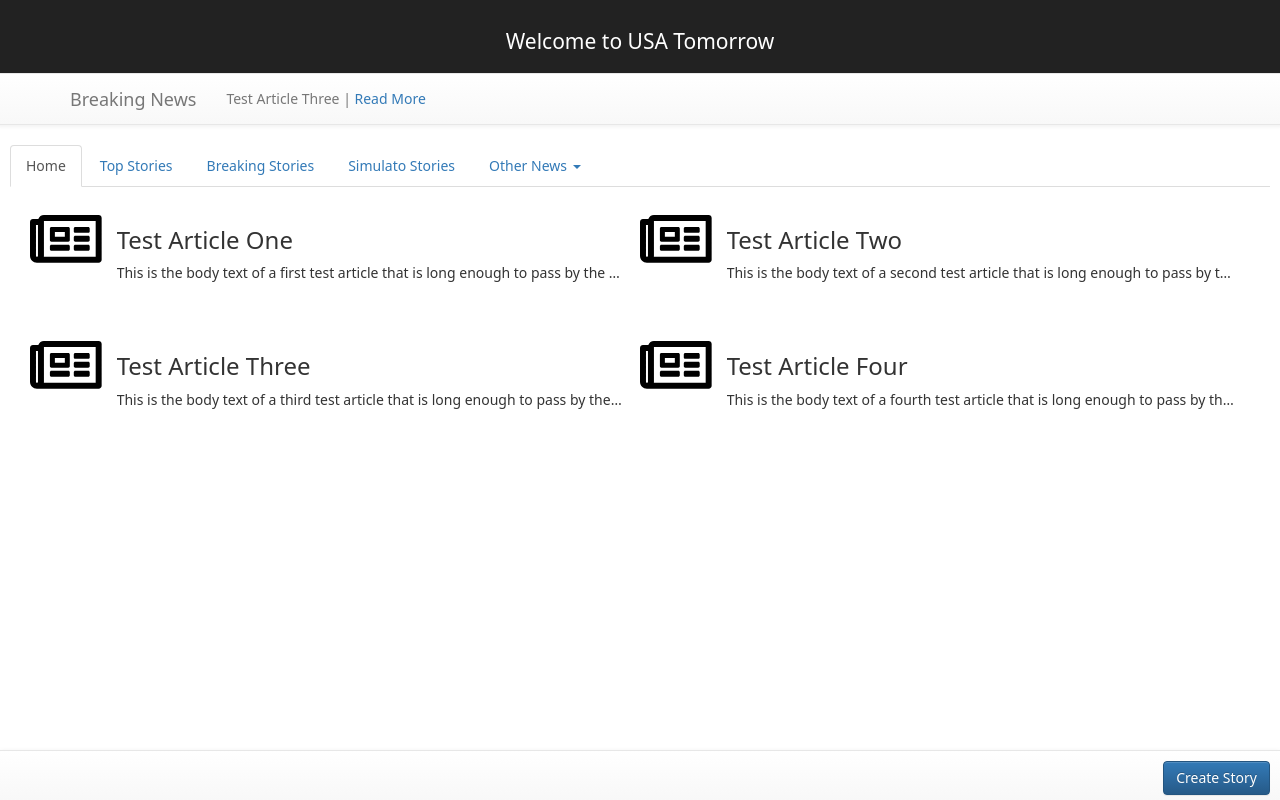
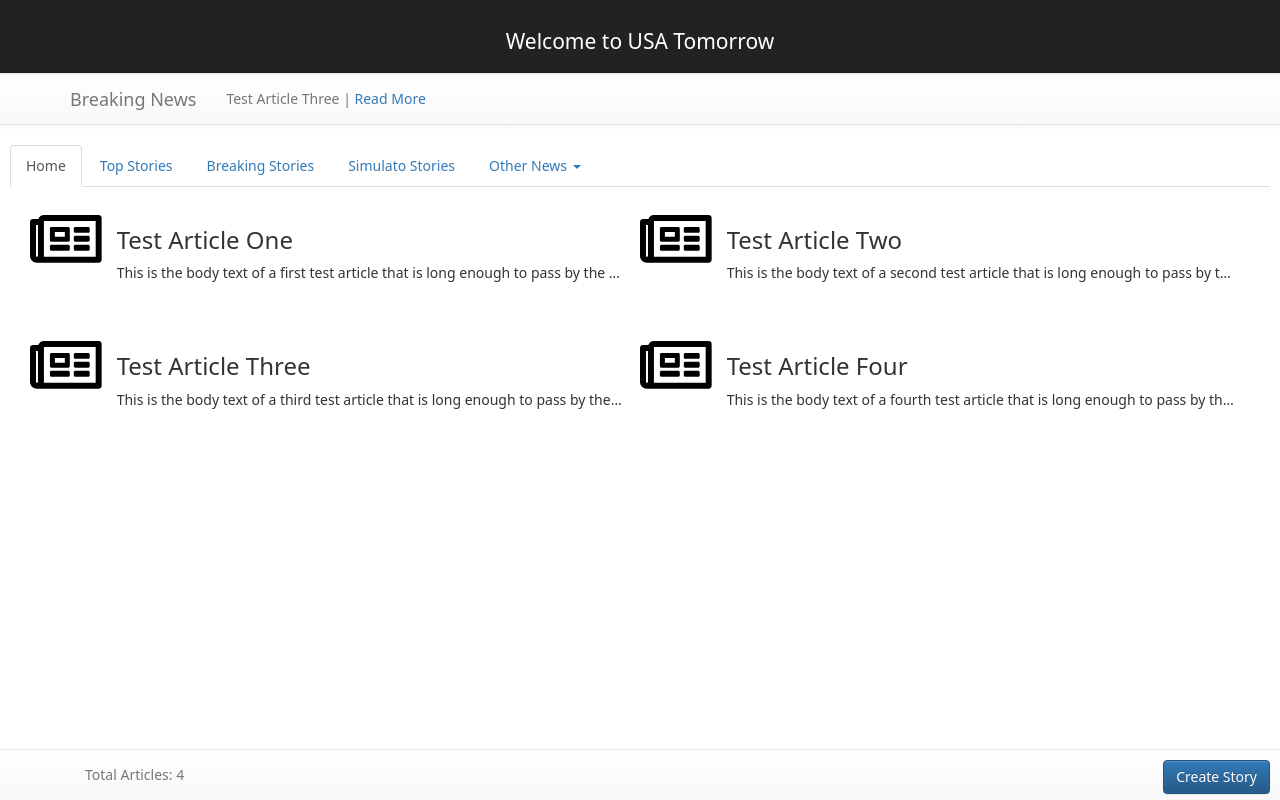
Before and after one commit to GannettDigital/simulato-test-site, a React (Create React App) app: page / in a window 1280 px wide. Built offline with nearby package versions, Linux system fonts and the light colour scheme.

Commit message:
20 Add article counter

```diff
--- a/src/App.js
+++ b/src/App.js
@@ -46,7 +46,7 @@ class App extends Component {
           </Row>
           <Row>
             <Col xs={12} md={12}>
-              <CreateStoryFooter article={this.state.articles} addArticle={this.addAtricle.bind(this)} />
+              <CreateStoryFooter articles={this.state.articles} addArticle={this.addAtricle.bind(this)} />
             </Col>
           </Row>
         </Grid>
--- a/src/create-story-footer.js
+++ b/src/create-story-footer.js
@@ -26,6 +26,9 @@ export default class CreateStoryFooter extends React.Component {
     <div>
       <footer>
         <Navbar fixedBottom="true">
+          <Navbar.Text>
+            Total Articles: {this.props.articles.length}
+          </Navbar.Text>
           <Button bsStyle="primary" className="footer-button" id="createStoryButton" onClick={this.handleShow}>
             Create Story
           </Button>
```
